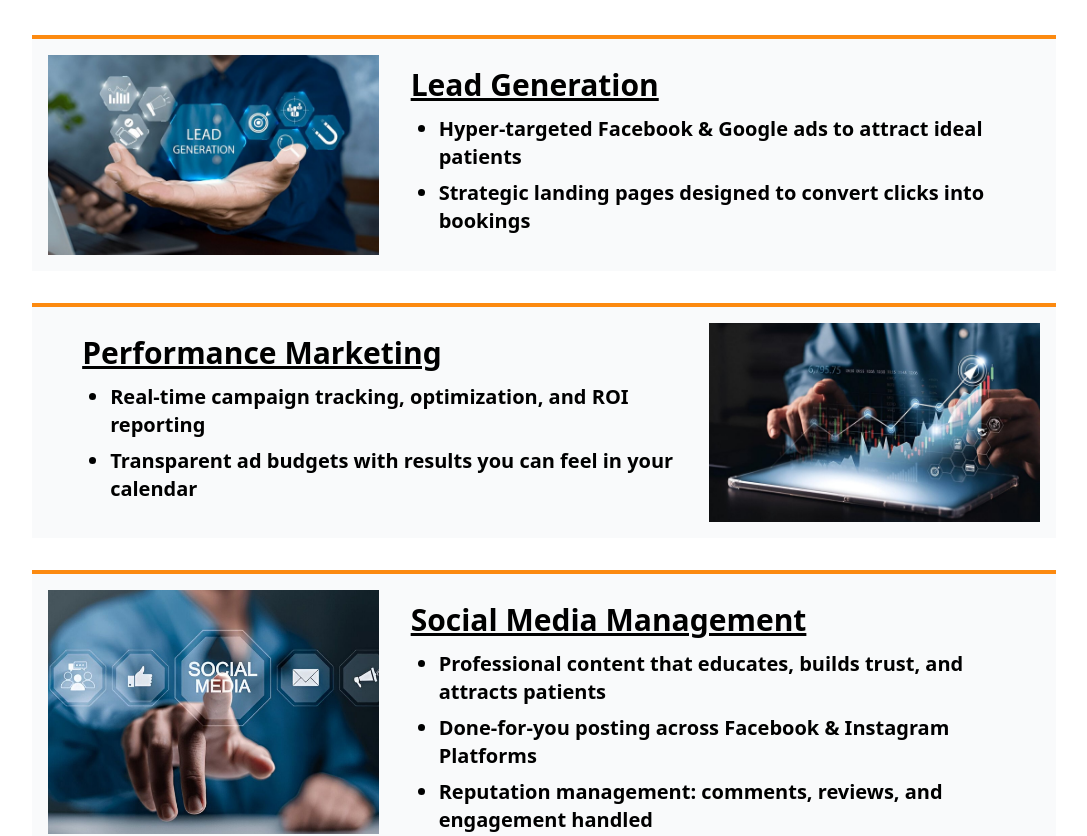
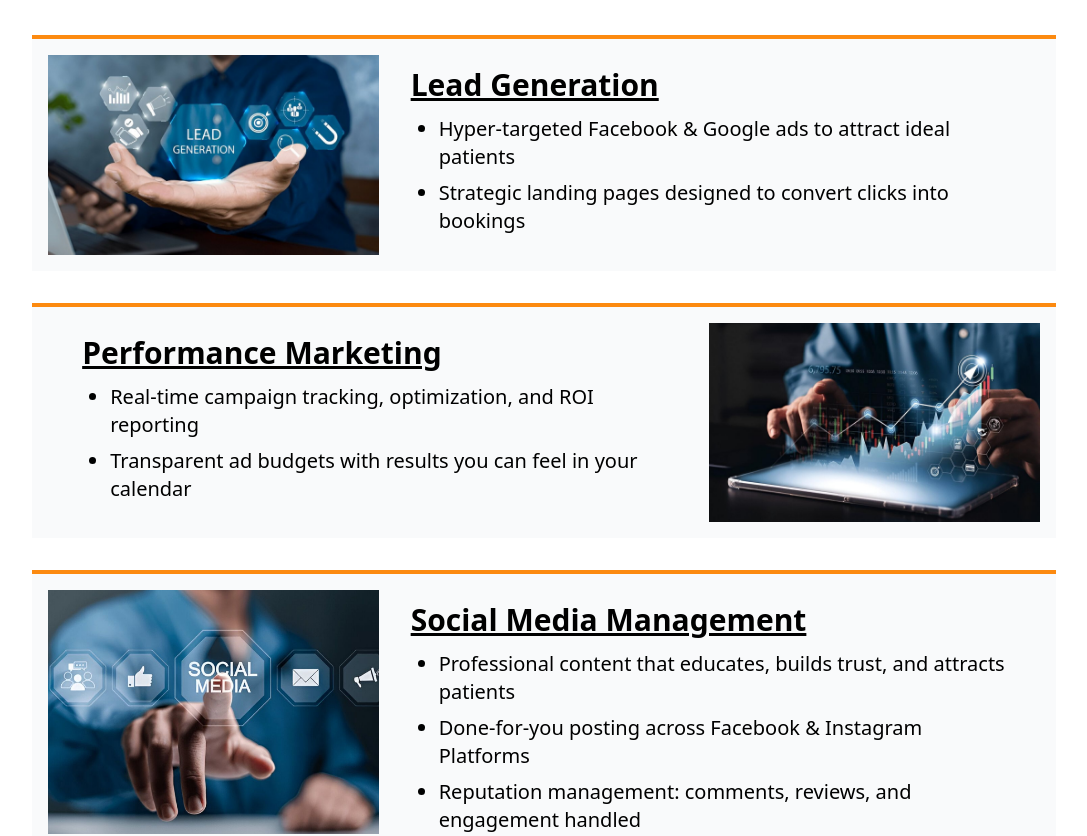
Before and after one commit to Code-X-Novas/Hook, a React (Vite) app: page / in a window 1280 px wide. Shown: the part 2696-3532 px from the top of the page, without its empty margins (96-1183 px from the left). Built offline with nearby package versions, Linux system fonts and the light colour scheme.

Commit message:
Update Include.jsx

```diff
--- a/src/components/Include.jsx
+++ b/src/components/Include.jsx
@@ -68,7 +68,7 @@ function Include() {
                             <h3 className="font-bold text-lg sm:text-3xl my-3 underline">
                                 {item.title}
                             </h3>
-                            <ul className="list-disc pl-7 text-sm sm:text-xl font-semibold space-y-2">
+                            <ul className="list-disc pl-7 text-sm sm:text-xl space-y-2">
                                 {item.points.map((point, i) => (
                                     <li key={i}>{point}</li>
                                 ))}
```
